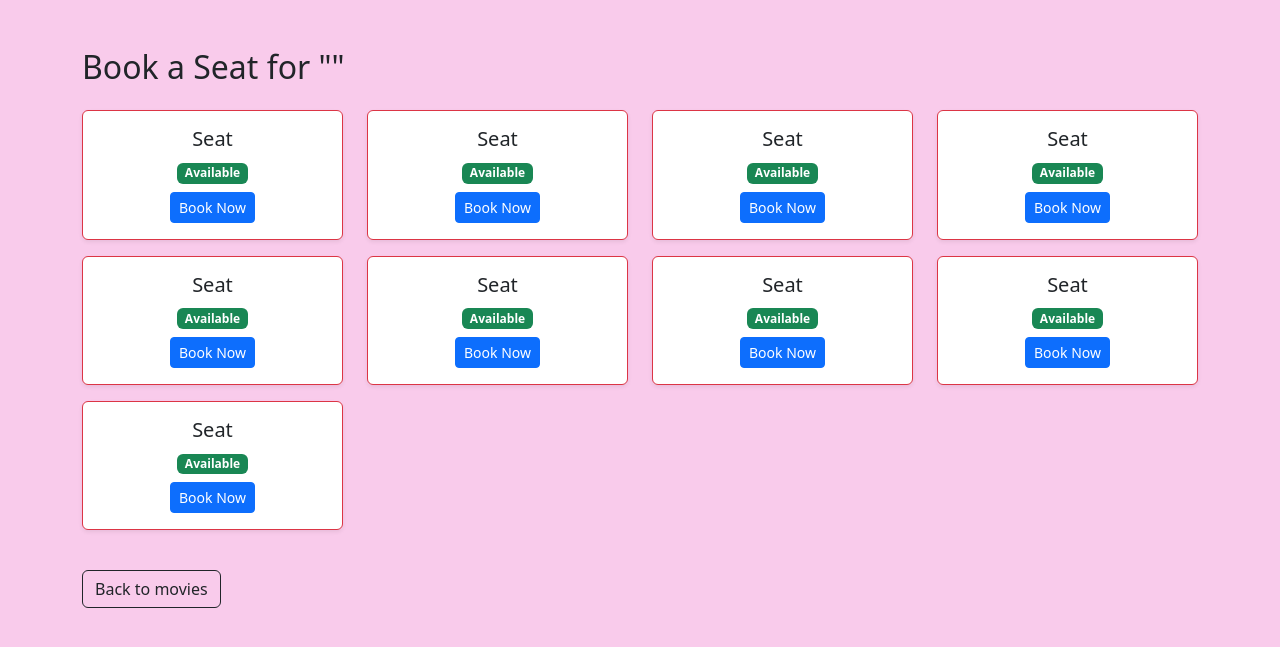
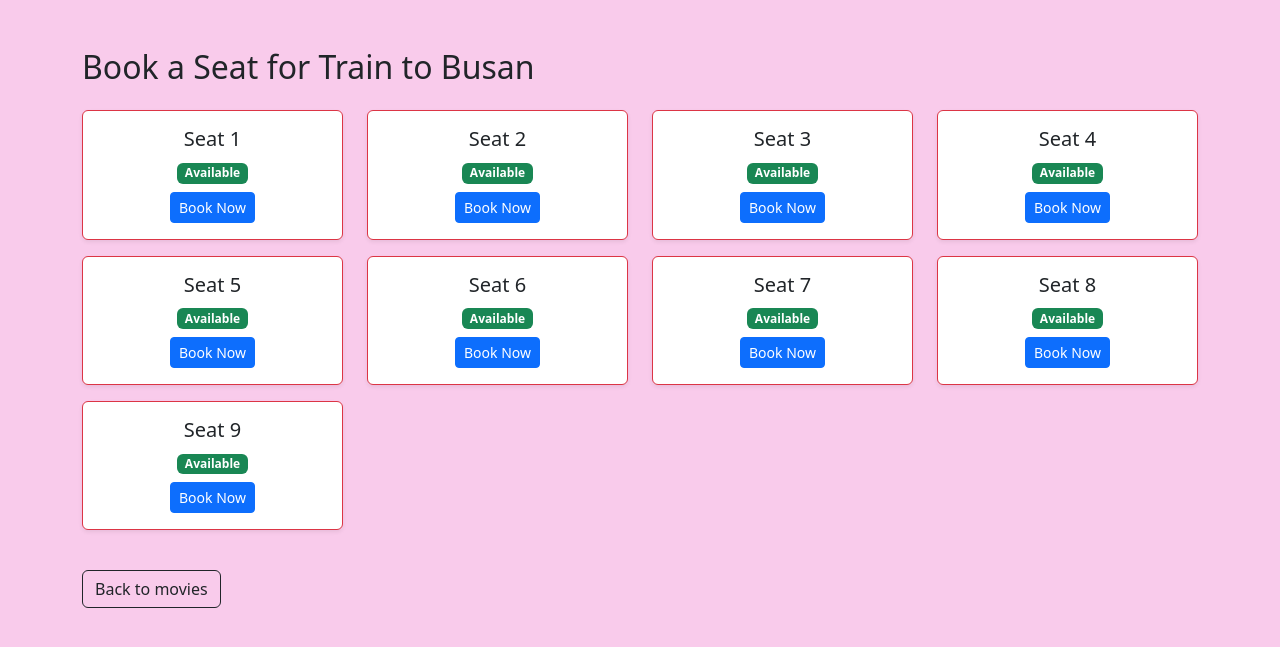
Before and after one commit to trinityjfalcon/cs4300, a Django app: page /book/3/ in a window 1280 px wide. Shown: the part 56-703 px from the top of the page. Run offline with Django 4.2, Linux system fonts and the light colour scheme; data comes from the database, SQL or seed files in the repository; both versions use the stored data as it was after the commit.

Commit message:
Fixed view and template errors.

```diff
--- a/homework2/bookings/templates/bookings/seat_booking.html
+++ b/homework2/bookings/templates/bookings/seat_booking.html
@@ -4,14 +4,14 @@
 
 {% block content %}
 
-<h2 class="mb-4">Book a Seat for "{{ movie.title }}"</h2>
+<h2 class="mb-4">Book a Seat for {{ movie.title }}</h2>
 
 <div class="row">
     {% for seat in seats %}
         <div class="col-md-3 col-sm-4 col-6 mb-3">
             <div class="card text-center shadow-sm {% if seat.booking_status %} border-danger {% else %} border-success {% endif %}">
                 <div class="card-body">
-                    <h5 class="card-title">Seat {{ seat.seat_number }}</h5>
+                    <h5 class="card-title">Seat {{ seat.seat_num }}</h5>
 
                     {% if seat.booking_status == "Unavailable" %}
                         <span class="badge bg-danger mb-2">Booked</span>
--- a/homework2/bookings/views.py
+++ b/homework2/bookings/views.py
@@ -28,4 +28,4 @@ def movie_list(request):
 def book_seat(request, movie_id):
     movie = get_object_or_404(Movie, id=movie_id)
     seats = Seat.objects.all()
-    return render(request, "bookings/seat_booking.html", {"movie": Movie, "seats": seats})
+    return render(request, "bookings/seat_booking.html", {"movie": movie, "seats": seats})
```
Also changed, not shown: homework2/db.sqlite3.
